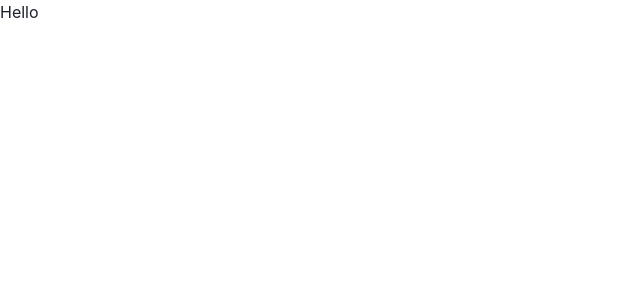
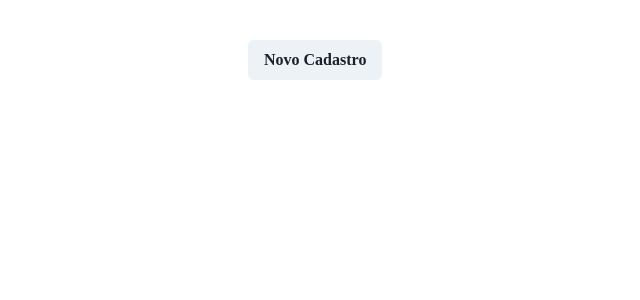
Before and after one commit to JhonMercedes/CRUD-ReactJS, a React (Vite) app: page / in a window 1280 px wide. Shown: the top 300 px of the page, without its empty margins (0-640 px from the left). Built offline with nearby package versions, Linux system fonts and the light colour scheme.

Commit message:
criando app.jsx

```diff
--- a/src/App.jsx
+++ b/src/App.jsx
@@ -1,6 +1,42 @@
+import { EditIcon, DeleteIcon } from "@chakra-ui/icons";
+import {
+  Box,
+  Flex,
+  Button,
+  useDisclosure,
+  Table,
+  Thead,
+  Tr,
+  Th,
+  Tbody,
+  Td,
+  useBreakpointValue,
+} from "@chakra-ui/react";
+import { useEffect, useState } from "react";
+import ModalComp from "./components/ModalComp";
+
 const  App = () => {
+  const { isOpen, onOpen, onClose} = useDisclosure();
+  const [data, setData] = useState([]);
+  const [dataEdit, setDataEdit] = useState({});
 
-  return <h1>Hello</h1>;
+  return (
+    <Flex
+    h="100vh"
+    aling="center"
+    justify="center"
+    fontSize="20px"
+    fontFamily="poppins"
+    >
+      <Box maxW={800} w="100%" h="100vh" py={10} px={2}>
+        <Button colorSheme="blue" onClick={() => [setDataEdit({}), onOpen({})]}>
+          Novo Cadastro
+        </Button>
+        <Box overFlow="auto" height="100%">
+        </Box>
+      </Box>
+    </Flex>
+  )
 };
 
 export default App;
```
